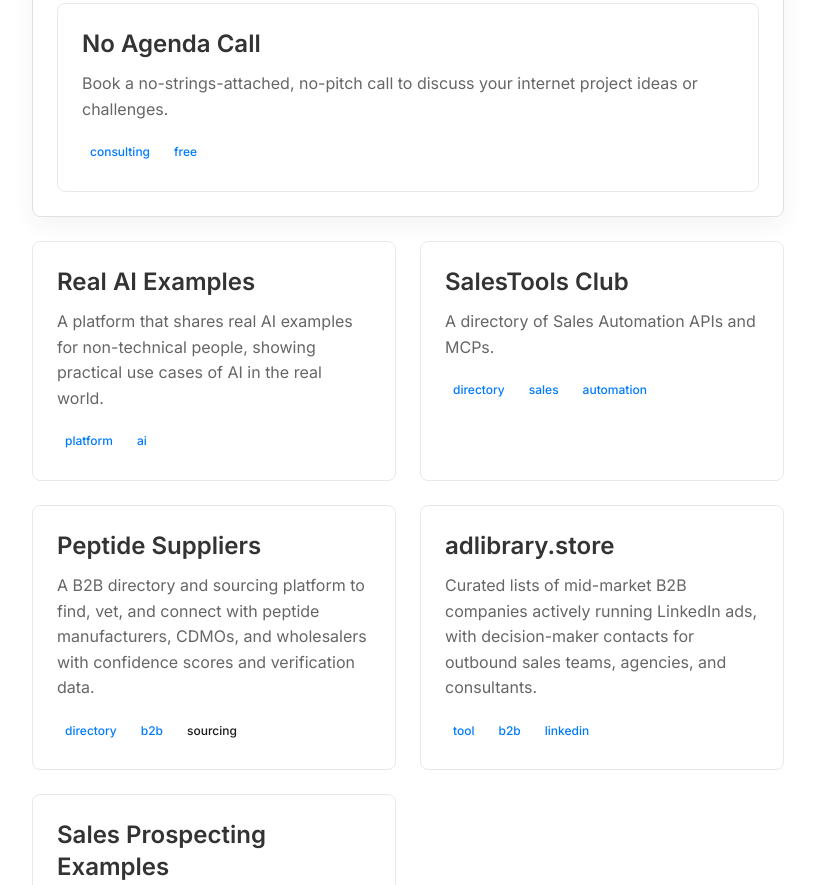
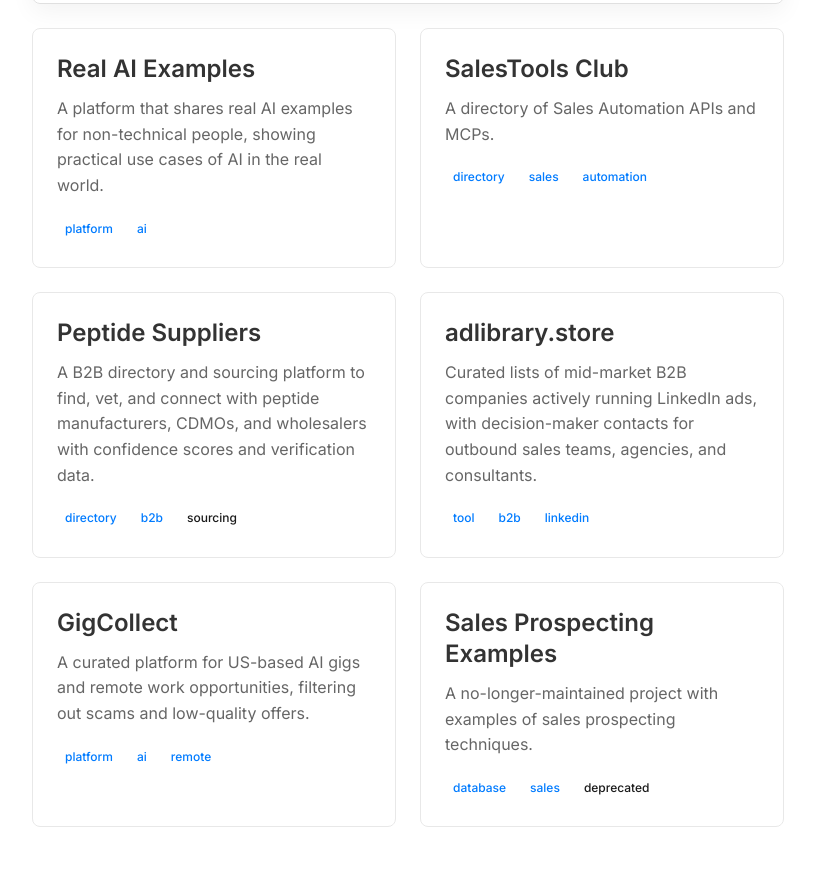
Before and after one commit to akhilkannur/akhilhavingfun, an Astro site: page / in a window 1280 px wide. Shown: the part 815-1700 px from the top of the page, without its empty margins (232-1047 px from the left). Built offline with nearby package versions, Linux system fonts and the light colour scheme; Astro itself is replaced by a stand-in of ours; a script that the page names is missing.

Commit message:
Add GigCollect project, move No Agenda Call below contact section

```diff
--- a/src/pages/index.astro
+++ b/src/pages/index.astro
@@ -44,14 +44,6 @@ blogPosts.sort((a, b) => {
                     <span class="tag events">Events</span>
                 </div>
             </div>
-            <div class="project-card">
-                <h3 class="project-title"><a href="/no-agenda-call">No Agenda Call</a></h3>
-                <p class="project-description">Book a no-strings-attached, no-pitch call to discuss your internet project ideas or challenges.</p>
-                <div class="project-tags">
-                    <span class="tag consulting">Consulting</span>
-                    <span class="tag free">Free</span>
-                </div>
-            </div>
         </div>
         <div class="projects-grid">
             <div class="project-card">
@@ -92,6 +84,16 @@ blogPosts.sort((a, b) => {
                     <span class="tag linkedin">LinkedIn</span>
                 </div>
             </div>
+            <div class="project-card">
+                <h3 class="project-title"><a href="https://gigcollect.com/">GigCollect</a></h3>
+                <p class="project-description">A curated platform for US-based AI gigs and remote work opportunities, filtering out scams and low-quality offers.</p>
+                <div class="project-tags">
+                    <span class="tag tool">Platform</span>
+                    <span class="tag tool">AI</span>
+                    <span class="tag consulting">Remote</span>
+                </div>
+            </div>
+
             <div class="project-card">
                 <h3 class="project-title"><a href="https://salesprospecting.akhilhaving.fun/">Sales Prospecting Examples</a></h3>
                 <p class="project-description">A no-longer-maintained project with examples of sales prospecting techniques.</p>
@@ -169,4 +171,13 @@ blogPosts.sort((a, b) => {
             </a>
         </div>
     </section>
+
+    <section class="no-agenda">
+        <h2 class="section-title">No Agenda Call</h2>
+        <p class="contact-description">Book a no-strings-attached, no-pitch call to discuss your internet project ideas or challenges.</p>
+        <div class="contact-info" style="margin-top: 12px;">
+            <a href="/no-agenda-call" class="contact-link">Book a call</a>
+            <p style="margin: 0; color: #666;">Consulting · Free</p>
+        </div>
+    </section>
 </BaseLayout>
```
